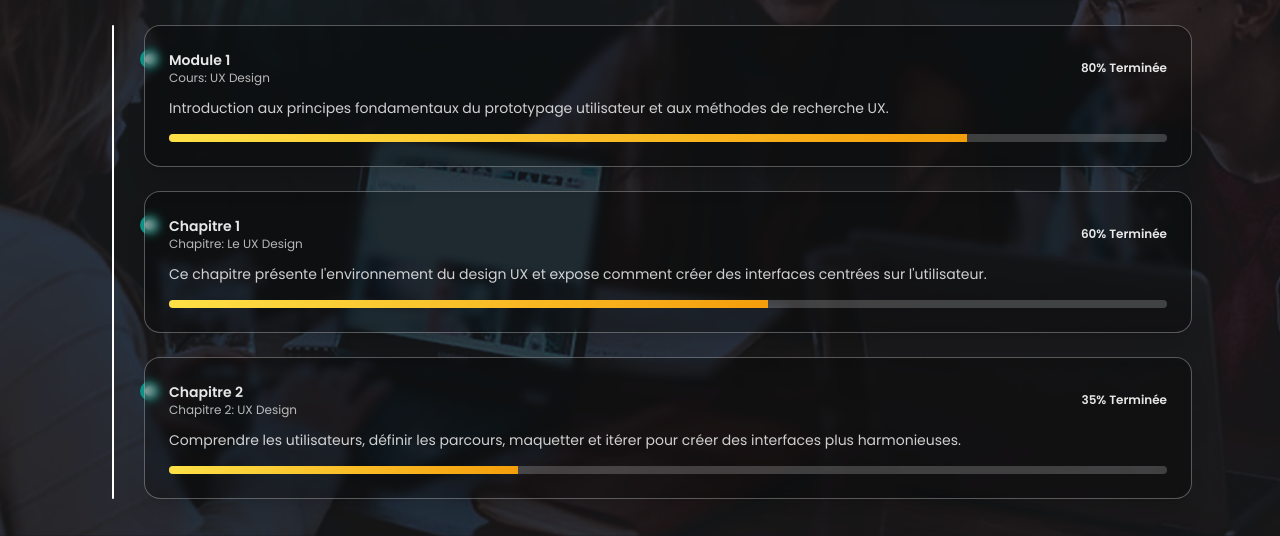
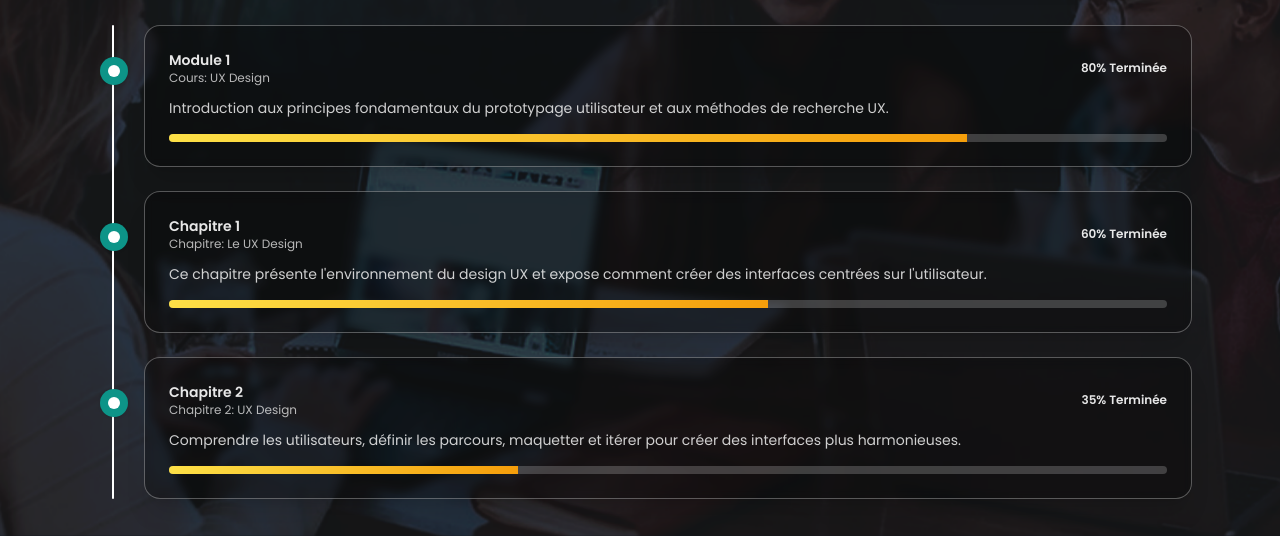
Before and after one commit to wendykhalil/projet-html-tailwind, a plain HTML site: page public/mm.html in a window 1280 px wide. Shown: the part 264-800 px from the top of the page. Drawn offline with nearby package versions, Linux system fonts and the light colour scheme.

Commit message:
adjust the cercle

```diff
--- a/public/mm.html
+++ b/public/mm.html
@@ -98,9 +98,9 @@
           <div class="relative mb-6">
             <!-- Dot -->
             <div
-              class="absolute -left-1 top-6 w-5 h-5 rounded-full bg-teal-600 shadow flex items-center justify-center"
+              class="absolute left-[-30px] -translate-x-1/2 top-8 w-7 h-7 rounded-full bg-teal-600 shadow flex items-center justify-center"
             >
-              <span class="w-2.5 h-2.5 rounded-full bg-white"></span>
+              <span class="w-3 h-3 rounded-full bg-white"></span>
             </div>
             <!-- Card -->
             <div
@@ -126,9 +126,9 @@
           <!-- Item 2 -->
           <div class="relative mb-6">
             <div
-              class="absolute -left-1 top-6 w-5 h-5 rounded-full bg-teal-600 shadow flex items-center justify-center"
+              class="absolute left-[-30px] -translate-x-1/2 top-8 w-7 h-7 rounded-full bg-teal-600 shadow flex items-center justify-center"
             >
-              <span class="w-2.5 h-2.5 rounded-full bg-white"></span>
+              <span class="w-3 h-3 rounded-full bg-white"></span>
             </div>
             <div
               class="rounded-2xl border border-white/30 bg-black/30 backdrop-blur-sm shadow-xl p-5 md:p-6"
@@ -153,9 +153,9 @@
           <!-- Item 3 -->
           <div class="relative mb-6">
             <div
-              class="absolute -left-1 top-6 w-5 h-5 rounded-full bg-teal-600 shadow flex items-center justify-center"
+              class="absolute left-[-30px] -translate-x-1/2 top-8 w-7 h-7 rounded-full bg-teal-600 shadow flex items-center justify-center"
             >
-              <span class="w-2.5 h-2.5 rounded-full bg-white"></span>
+              <span class="w-3 h-3 rounded-full bg-white"></span>
             </div>
             <div
               class="rounded-2xl border border-white/30 bg-black/30 backdrop-blur-sm shadow-xl p-5 md:p-6"
```
